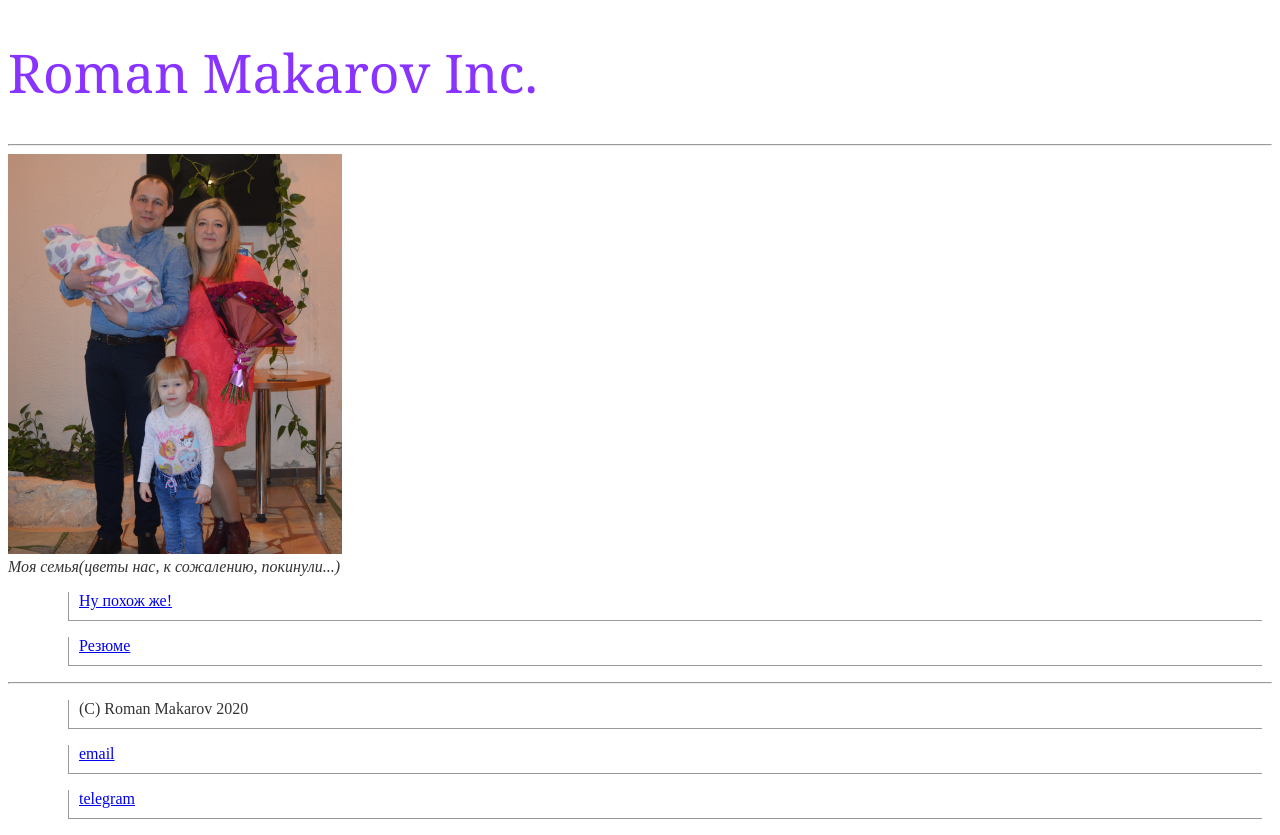
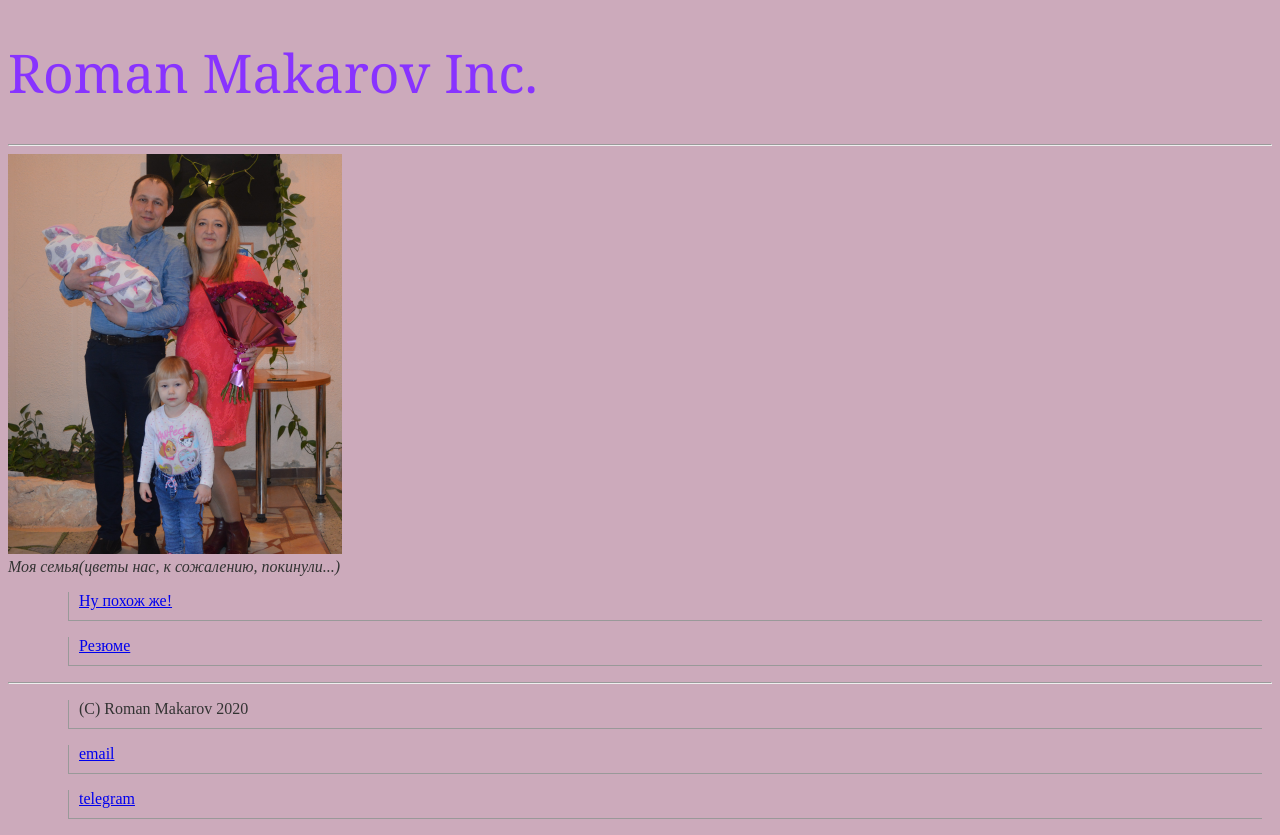
Before and after one commit to makarr-off/tms, a Django app: page / in a window 1280 px wide. Run offline with Django 3.2, Linux system fonts and the light colour scheme.

Commit message:
version 0.1.6

```diff
--- a/src/project/static/style.css
+++ b/src/project/static/style.css
@@ -1,7 +1,7 @@
 body {
   font-family: Arial, Verdana, sans-serif /* Семейство шрифтов */
   font-size: 11pt; /* Размер основного шрифта в пунктах  */
-  background: #fff; /* Цвет фона веб-страницы */
+  background: #cab; /* Цвет фона веб-страницы */
   color: #333; /* Цвет основного текста */
 }
 h1 {
```
